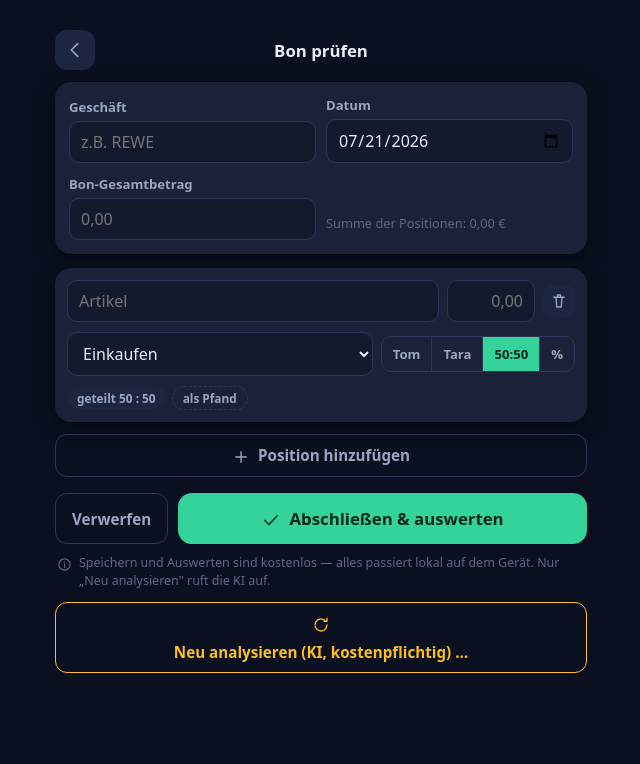
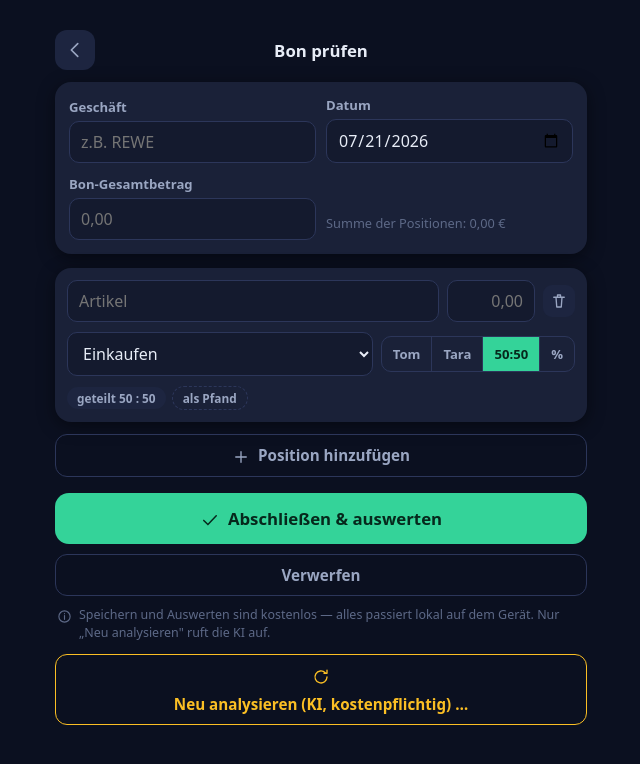
Before and after one commit to tomanderss/grocery-share, a website with bundled scripts: page index.html in a window 1280 px wide. Both pictures are taken after a click on the button "Bon manuell anlegen". Shown: the whole page, without its empty margins (319-959 px from the left). Built offline with nearby package versions, Linux system fonts and the light colour scheme.

Commit message:
Review-Buttons umgebrochen: Speichern volle Breite, Verwerfen/Löschen darunter (#26)
Claude-Session: https://claude.ai/code/session_018NedAtZ5zd4D5K2mPc1B34

Co-authored-by: Claude <noreply@anthropic.com>

```diff
--- /dev/null
+++ b/changes.txt
@@ -0,0 +1 @@
+Button-Zeile im Bon-Review repariert: Speichern in voller Breite, darunter Verwerfen und Löschen — nichts ragt mehr aus dem Bildschirm
--- a/css/styles.css
+++ b/css/styles.css
@@ -143,8 +143,11 @@ label { display: flex; flex-direction: column; gap: 5px; font-size: .82rem; colo
 .split-slider-row.locked input[type="range"] { opacity: .45; }
 .split-btns button.active { background: var(--accent); color: #06281c; }
 .item-badges { display: flex; gap: 6px; flex-wrap: wrap; align-items: center; }
-.review-actions { display: flex; gap: 10px; margin-top: 16px; }
-.review-actions .btn-primary { flex: 1; }
+/* Speichern volle Breite oben, darunter Verwerfen/Löschen nebeneinander —
+   drei Buttons in einer Zeile passen auf schmale Displays nicht. */
+.review-actions { display: flex; flex-wrap: wrap; gap: 10px; margin-top: 16px; }
+.review-actions .btn-primary { flex: 1 1 100%; }
+.review-actions .btn-ghost, .review-actions .btn-danger-ghost { flex: 1 1 0; }
 .screen.review > .btn-ghost.wide { margin-top: 12px; }
 .save-hint { display: flex; gap: 7px; align-items: flex-start; font-size: .78rem; color: var(--text3);
   line-height: 1.45; margin: 10px 2px 0; }
--- a/js/app.js
+++ b/js/app.js
@@ -1102,10 +1102,10 @@ const app = createApp({
       <button class="btn btn-ghost wide" @click="addItem"><span v-html="ic('plus', 18)"></span> Position hinzufügen</button>
 
       <div class="review-actions">
+        <button class="btn btn-primary btn-big" @click="finalizeReceipt"><span v-html="ic('check', 20)"></span> {{ receipt.wasFinal ? 'Änderungen speichern' : 'Abschließen & auswerten' }}</button>
+        <button class="btn btn-ghost" @click="discardChanges">Verwerfen</button>
         <!-- Bei neuen Entwürfen wäre Löschen == Verwerfen, daher nur bei ausgewerteten Bons -->
         <button v-if="receipt.wasFinal" class="btn btn-danger-ghost" @click="deleteReceipt(receipt)">Löschen</button>
-        <button class="btn btn-ghost" @click="discardChanges">Verwerfen</button>
-        <button class="btn btn-primary btn-big" @click="finalizeReceipt"><span v-html="ic('check', 20)"></span> {{ receipt.wasFinal ? 'Änderungen speichern' : 'Abschließen & auswerten' }}</button>
       </div>
       <div class="save-hint"><span v-html="ic('info', 15)"></span> Speichern und Auswerten sind kostenlos — alles passiert lokal auf dem Gerät. Nur „Neu analysieren" ruft die KI auf.</div>
       <label class="btn btn-ghost wide reanalyze" :class="{ disabled: state.analyzing }">
```
